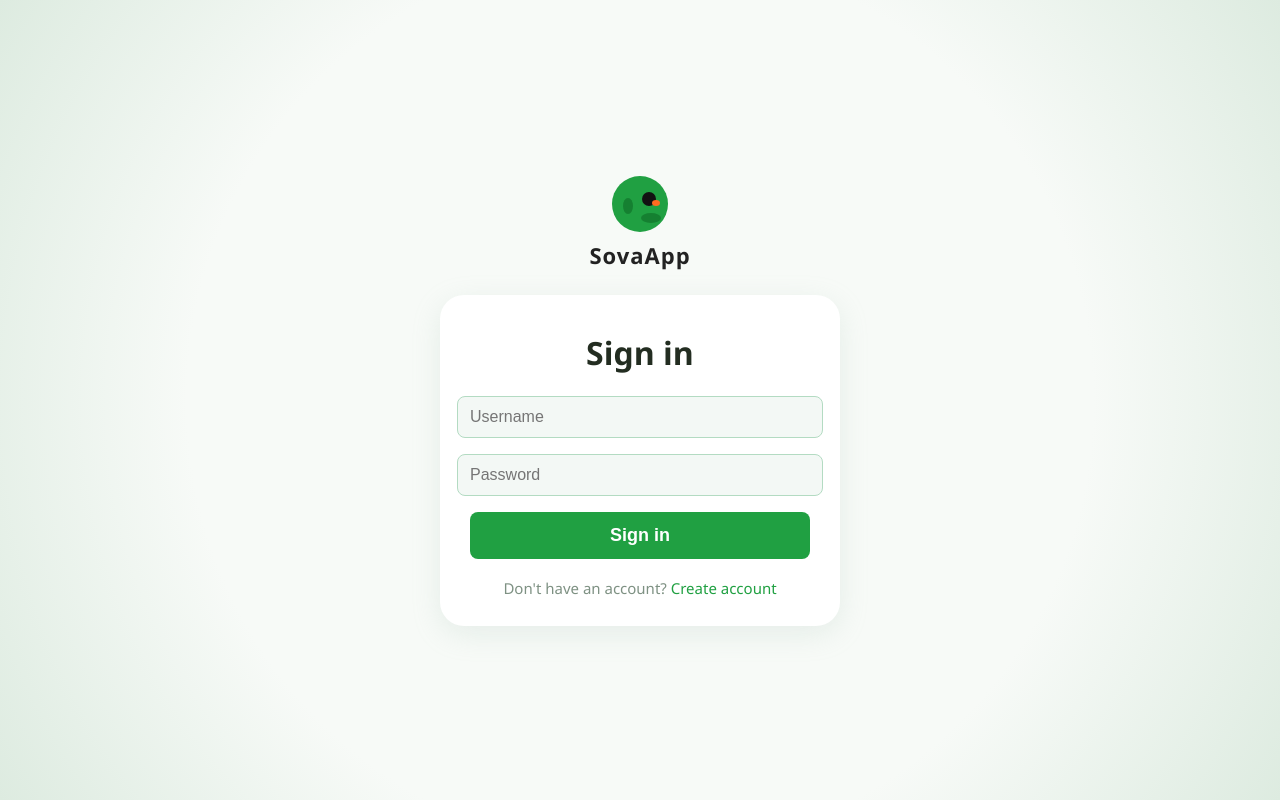
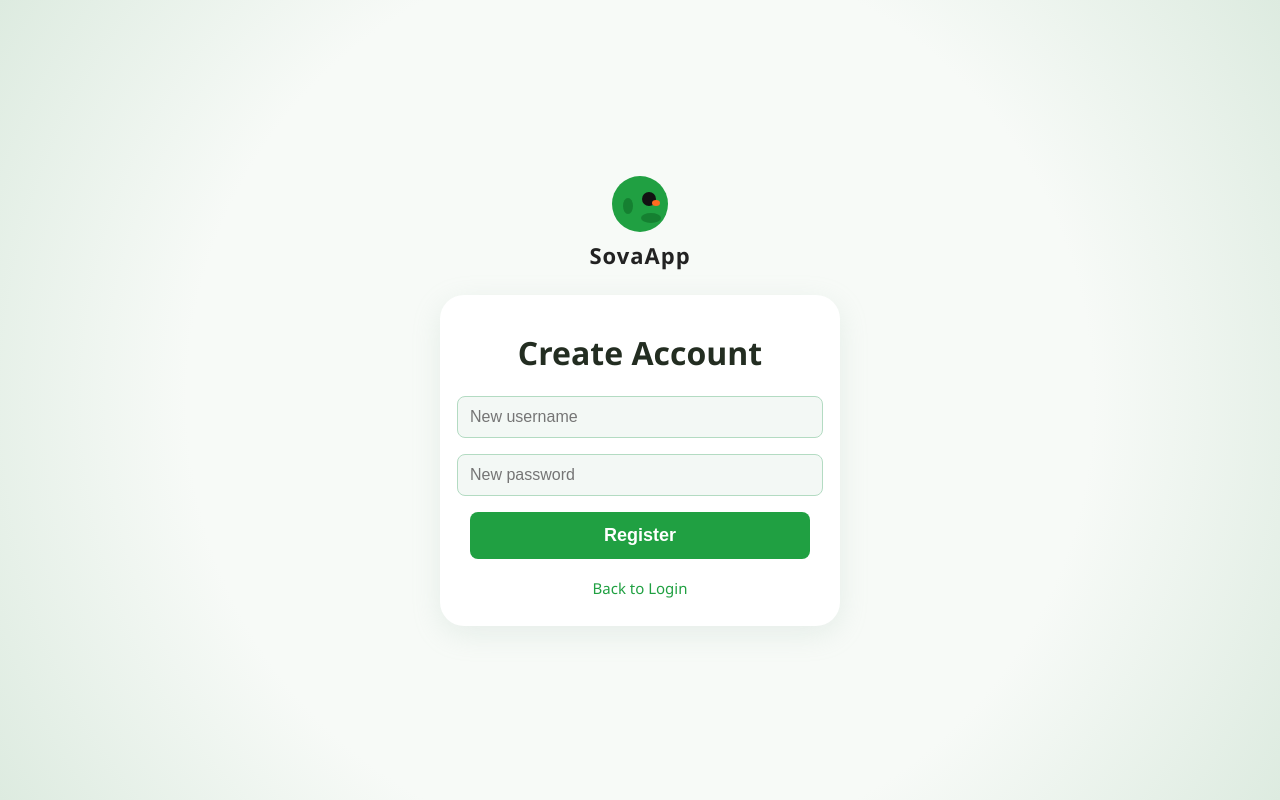
Before and after one commit to VadymSova/SovaApp, a plain HTML site: page index.html in a window 1280 px wide. Both pictures are taken after a click on the link "Create account". Drawn offline with Linux system fonts and the light colour scheme.

Commit message:
Update index.html

```diff
--- a/index.html
+++ b/index.html
@@ -21,20 +21,34 @@
         <span class="logo-title">SovaApp</span>
       </div>
     </header>
-    <div class="auth-container">
+
+    <!-- Login Form -->
+    <div id="login-form" class="auth-container active">
       <h1>Sign in</h1>
       <input type="text" placeholder="Username">
       <input type="password" placeholder="Password">
       <button>Sign in</button>
       <div class="register-link">
         <span>Don't have an account?</span>
-        <a href="#">Create account</a>
+        <a href="#" id="show-register">Create account</a>
       </div>
     </div>
+
+    <!-- Registration Form -->
+    <div id="register-form" class="auth-container" style="display:none;">
+      <h1>Create Account</h1>
+      <input type="text" placeholder="New username">
+      <input type="password" placeholder="New password">
+      <button>Register</button>
+      <div class="register-link">
+        <a href="#" id="show-login">Back to Login</a>
+      </div>
+    </div>
+
   </div>
   <script>
+    // Анимация появления совы и моргание
     window.onload = function() {
-      // Анимация появления совы
       setTimeout(() => {
         document.getElementById('owl').classList.add('visible');
         setTimeout(() => {
@@ -47,6 +61,20 @@
         }, 1400);
       }, 300);
     };
+
+    // Переключение между формами
+    document.addEventListener("DOMContentLoaded", function() {
+      document.getElementById('show-register').onclick = function(e) {
+        e.preventDefault();
+        document.getElementById('login-form').style.display = 'none';
+        document.getElementById('register-form').style.display = 'flex';
+      };
+      document.getElementById('show-login').onclick = function(e) {
+        e.preventDefault();
+        document.getElementById('register-form').style.display = 'none';
+        document.getElementById('login-form').style.display = 'flex';
+      };
+    });
   </script>
 </body>
 </html>
```
